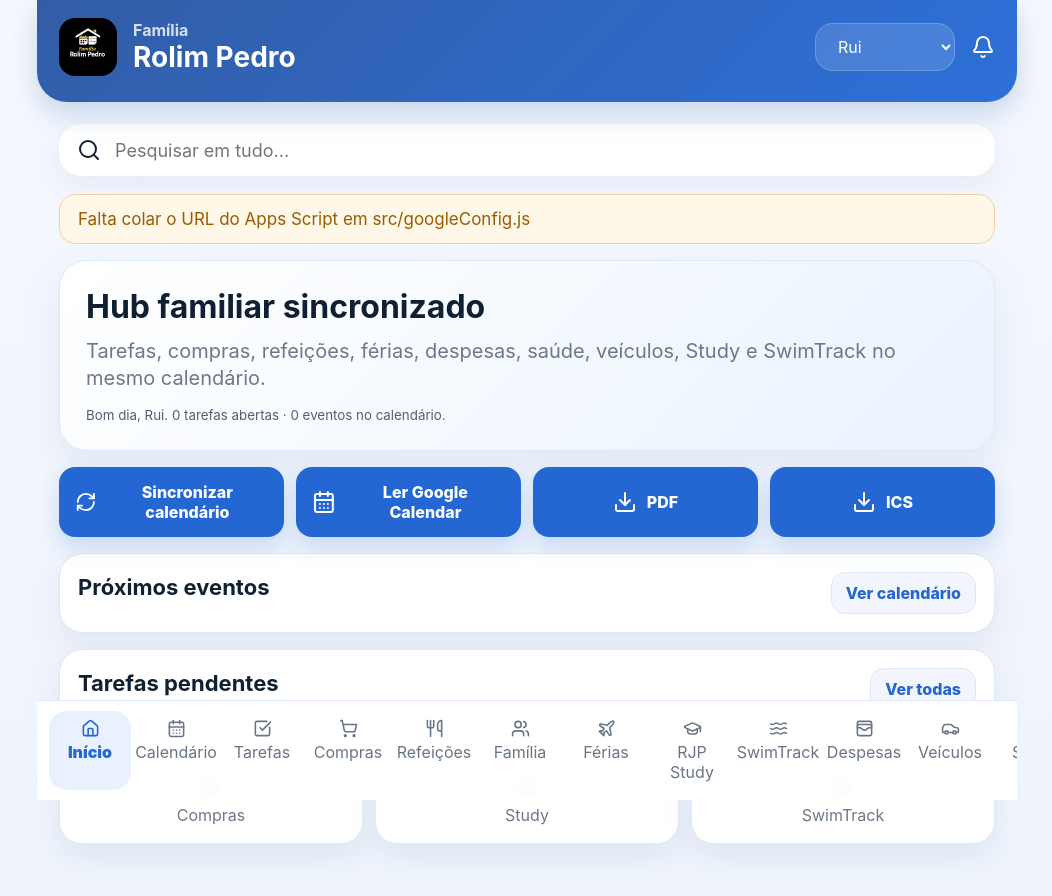
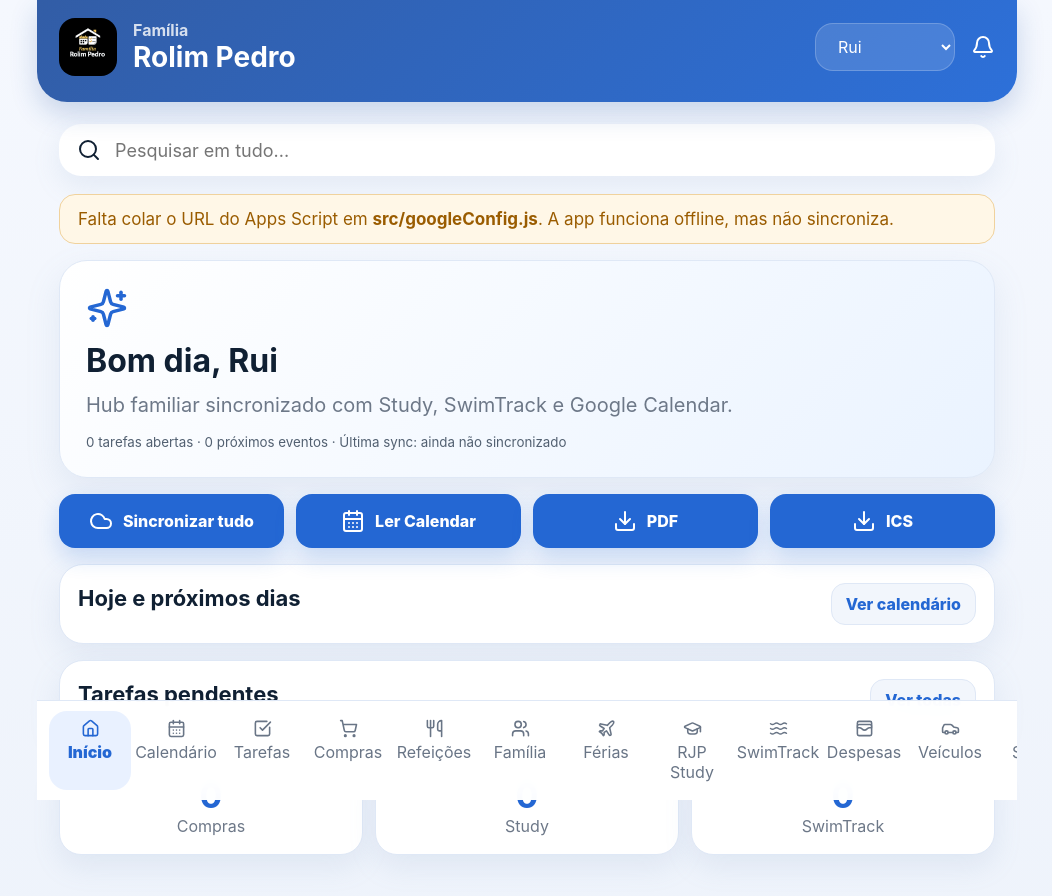
Before and after one commit to ruijpedro/Familia-Rolim-Pedro, a React (Vite) app: page / in a window 1280 px wide. Shown: the top 896 px of the page, without its empty margins (113-1165 px from the left). Built offline with nearby package versions, Linux system fonts and the light colour scheme.

Commit message:
Add files via upload

```diff
--- a/src/main.jsx
+++ b/src/main.jsx
@@ -1,29 +1,36 @@
 import React, { useEffect, useMemo, useState } from 'react'
 import { createRoot } from 'react-dom/client'
-import { Home, CheckSquare, ShoppingCart, CalendarDays, Users, Utensils, Plane, Waves, GraduationCap, Bell, Search, Plus, Download, RefreshCw, Trash2, WalletCards, Car, HeartPulse, UploadCloud } from 'lucide-react'
+import { Home, CheckSquare, ShoppingCart, CalendarDays, Users, Utensils, Plane, Waves, GraduationCap, Bell, Search, Plus, Download, RefreshCw, Trash2, WalletCards, Car, HeartPulse, UploadCloud, Settings, Cloud, Clock, Sparkles } from 'lucide-react'
 import { jsPDF } from 'jspdf'
 import { GOOGLE_SCRIPT_URL, FAMILY_MEMBERS } from './googleConfig.js'
 import './style.css'
 
 const logoUrl = `${import.meta.env.BASE_URL}logo.png`
 const membros = FAMILY_MEMBERS?.length ? FAMILY_MEMBERS : ['Rui','Gina','Constança','Lourenço']
-const emptyForm = { titulo:'', data:'', hora:'', membro:'Todos', notas:'' }
 const todayISO = () => new Date().toISOString().slice(0,10)
 const uid = () => `${Date.now()}_${Math.random().toString(16).slice(2)}`
+const emptyForm = { titulo:'', data:todayISO(), hora:'', membro:'Todos', notas:'', origem:'Família', prioridade:'Normal' }
+const STORAGE = 'frp_v30'
 
 const initial = {
-  tarefas: [], compras: [], refeicoes: [], ferias: [], despesas: [], veiculos: [], saude: [],
-  eventos: [], study: [], swim: [], syncAt: ''
+  tarefas: [], compras: [], refeicoes: [], ferias: [], despesas: [], veiculos: [], saude: [], eventos: [], study: [], swim: [],
+  syncAt: '', autoSync: true, alerts: []
 }
 
 const sections = [
   ['inicio','Início',Home], ['calendario','Calendário',CalendarDays], ['tarefas','Tarefas',CheckSquare], ['compras','Compras',ShoppingCart],
   ['refeicoes','Refeições',Utensils], ['familia','Família',Users], ['ferias','Férias',Plane], ['study','RJP Study',GraduationCap],
-  ['swim','SwimTrack',Waves], ['despesas','Despesas',WalletCards], ['veiculos','Veículos',Car], ['saude','Saúde',HeartPulse]
+  ['swim','SwimTrack',Waves], ['despesas','Despesas',WalletCards], ['veiculos','Veículos',Car], ['saude','Saúde',HeartPulse], ['definicoes','Sync',Settings]
 ]
 
-function load(){ try { return { ...initial, ...(JSON.parse(localStorage.getItem('frp_v23')||'{}')) } } catch { return initial } }
-function saveAll(next){ localStorage.setItem('frp_v23', JSON.stringify(next)); return next }
+function migrate(){
+  const keys = [STORAGE,'frp_v23','frp_v22','familia_rolim_pedro']
+  for(const k of keys){
+    try{ const raw = localStorage.getItem(k); if(raw) return {...initial, ...JSON.parse(raw)} }catch{}
+  }
+  return initial
+}
+function saveAll(next){ localStorage.setItem(STORAGE, JSON.stringify(next)); return next }
 
 async function api(action, payload={}){
   if(!GOOGLE_SCRIPT_URL) throw new Error('Falta colar o URL do Apps Script em src/googleConfig.js')
@@ -32,67 +39,66 @@ async function api(action, payload={}){
   if(!json.ok) throw new Error(json.error || 'Erro no Apps Script')
   return json
 }
-
-function toEvent(item, origem){
-  return { id:item.eventId || item.id || uid(), titulo:item.titulo || item.nome || item.destino || origem, data:item.data || item.inicio || todayISO(), hora:item.hora || '', membro:item.membro || item.resp || 'Todos', origem, notas:item.notas || item.obs || '' }
+function toEvent(item, origem='Família'){
+  return { id:item.eventId || item.id || uid(), titulo:item.titulo || item.nome || item.destino || origem, data:item.data || item.inicio || todayISO(), hora:item.hora || '', membro:item.membro || item.resp || 'Todos', origem:item.origem || origem, notas:item.notas || item.obs || '', prioridade:item.prioridade || 'Normal' }
 }
+function uniqueById(list){ const seen=new Set(); return list.filter(x=>{ const id=x.id || `${x.origem}_${x.titulo}_${x.data}_${x.hora}`; if(seen.has(id)) return false; seen.add(id); x.id=id; return true }) }
 
 function App(){
   const [tab,setTab]=useState('inicio')
-  const [data,setData]=useState(load)
+  const [data,setData]=useState(migrate)
   const [user,setUser]=useState(localStorage.getItem('frp_user') || 'Rui')
   const [msg,setMsg]=useState('')
   const [q,setQ]=useState('')
   const [busy,setBusy]=useState(false)
   const persist = next => setData(saveAll(next))
-  const flash = t => { setMsg(t); setTimeout(()=>setMsg(''),5000) }
+  const flash = t => { setMsg(t); setTimeout(()=>setMsg(''),5500) }
   const setU = u => { setUser(u); localStorage.setItem('frp_user',u) }
+
+  useEffect(()=>{ localStorage.setItem(STORAGE, JSON.stringify(data)) },[])
+  useEffect(()=>{ if(data.autoSync && GOOGLE_SCRIPT_URL){ setTimeout(()=>syncTudo(true),600) } },[])
 
   const addItem = (kind, item, addCalendar=true) => {
     const novo = { id:uid(), ...item }
-    const next = { ...data, [kind]: [novo, ...data[kind]] }
-    if(addCalendar && item.data) next.eventos = [toEvent(novo, labelOf(kind)), ...next.eventos]
-    persist(next)
-    flash('Guardado na Família')
+    const next = { ...data, [kind]: [novo, ...(data[kind]||[])] }
+    if(addCalendar && item.data) next.eventos = uniqueById([toEvent(novo, labelOf(kind)), ...next.eventos])
+    persist(next); flash('Guardado na Família')
   }
-  const removeItem = (kind,id) => persist({...data,[kind]:data[kind].filter(x=>x.id!==id)})
+  const removeItem = (kind,id) => persist({...data,[kind]:data[kind].filter(x=>x.id!==id), eventos: kind==='eventos'?data.eventos.filter(x=>x.id!==id):data.eventos})
   const toggle = (kind,id) => persist({...data,[kind]:data[kind].map(x=>x.id===id?{...x,ok:!x.ok}:x)})
 
-  const syncCalendar = async () => {
+  const syncTudo = async (silent=false) => {
+    if(busy) return
     setBusy(true)
-    try { await api('syncEvents', { events:data.eventos }); persist({...data, syncAt:new Date().toLocaleString('pt-PT')}); flash('Calendário familiar sincronizado') }
-    catch(e){ flash(e.message) } finally { setBusy(false) }
+    try{
+      const payload = { events:data.eventos, tasks:data.tarefas, compras:data.compras }
+      const r = await api('syncHub', payload)
+      const study = r.study || []
+      const swim = r.swim || []
+      const calendarEvents = r.events || []
+      const evs = uniqueById([...calendarEvents, ...study.map(x=>toEvent(x,'RJP Study')), ...swim.map(x=>toEvent(x,'SwimTrack')), ...data.eventos])
+      persist({...data, study:uniqueById([...study,...data.study]), swim:uniqueById([...swim,...data.swim]), eventos:evs, syncAt:new Date().toLocaleString('pt-PT')})
+      if(!silent) flash('Sincronização automática concluída: Família + Study + SwimTrack + Calendário')
+    }catch(e){ if(!silent) flash(e.message) }
+    finally{ setBusy(false) }
   }
-  const readCalendar = async () => {
-    setBusy(true)
-    try { const r = await api('listEvents'); persist({...data, eventos:r.events||[], syncAt:new Date().toLocaleString('pt-PT')}); flash('Google Calendar lido') }
-    catch(e){ flash(e.message) } finally { setBusy(false) }
-  }
-  const importStudy = async () => {
-    setBusy(true)
-    try { const r = await api('importStudy'); const study = r.items || []; const evs = study.map(x=>toEvent(x,'RJP Study')); persist({...data, study:[...study,...data.study], eventos:[...evs,...data.eventos]}); flash(`${study.length} itens importados da Study`) }
-    catch(e){ flash(e.message) } finally { setBusy(false) }
-  }
-  const importSwim = async () => {
-    setBusy(true)
-    try { const r = await api('importSwim'); const swim = r.items || []; const evs = swim.map(x=>toEvent(x,'SwimTrack')); persist({...data, swim:[...swim,...data.swim], eventos:[...evs,...data.eventos]}); flash(`${swim.length} itens importados do SwimTrack`) }
-    catch(e){ flash(e.message) } finally { setBusy(false) }
-  }
+  const syncCalendar = async () => { setBusy(true); try{ await api('syncEvents',{events:data.eventos}); persist({...data,syncAt:new Date().toLocaleString('pt-PT')}); flash('Calendário familiar sincronizado') } catch(e){ flash(e.message) } finally{ setBusy(false) } }
+  const readCalendar = async () => { setBusy(true); try{ const r=await api('listEvents'); persist({...data,eventos:uniqueById([...(r.events||[]),...data.eventos]),syncAt:new Date().toLocaleString('pt-PT')}); flash('Google Calendar lido') } catch(e){ flash(e.message) } finally{ setBusy(false) } }
+  const importStudy = async () => { setBusy(true); try{ const r=await api('importStudy'); const study=r.items||[]; persist({...data,study:uniqueById([...study,...data.study]),eventos:uniqueById([...study.map(x=>toEvent(x,'RJP Study')),...data.eventos])}); flash(`${study.length} itens importados da Study`) } catch(e){ flash(e.message) } finally{ setBusy(false) } }
+  const importSwim = async () => { setBusy(true); try{ const r=await api('importSwim'); const swim=r.items||[]; persist({...data,swim:uniqueById([...swim,...data.swim]),eventos:uniqueById([...swim.map(x=>toEvent(x,'SwimTrack')),...data.eventos])}); flash(`${swim.length} itens importados do SwimTrack`) } catch(e){ flash(e.message) } finally{ setBusy(false) } }
 
-  const filtered = useMemo(()=>{
-    const text = q.trim().toLowerCase(); if(!text) return null
-    return Object.entries(data).flatMap(([kind,arr])=>Array.isArray(arr)?arr.filter(x=>JSON.stringify(x).toLowerCase().includes(text)).map(x=>({...x,kind})):[])
-  },[q,data])
+  const filtered = useMemo(()=>{ const text=q.trim().toLowerCase(); if(!text) return null; return Object.entries(data).flatMap(([kind,arr])=>Array.isArray(arr)?arr.filter(x=>JSON.stringify(x).toLowerCase().includes(text)).map(x=>({...x,kind})):[]) },[q,data])
+  const proximos = useMemo(()=>data.eventos.filter(e=>e.data>=todayISO()).sort((a,b)=>(a.data+a.hora).localeCompare(b.data+b.hora)),[data.eventos])
 
   return <div className="app">
     <header className="top"><img src={logoUrl} alt="logo"/><div><b>Família</b><h1>Rolim Pedro</h1></div><select value={user} onChange={e=>setU(e.target.value)}>{membros.map(m=><option key={m}>{m}</option>)}</select><Bell/></header>
     <main>
       <div className="search"><Search/><input value={q} onChange={e=>setQ(e.target.value)} placeholder="Pesquisar em tudo..."/></div>
       {msg && <div className={msg.includes('Falta')||msg.includes('Erro')?'notice warn':'notice'}>{msg}</div>}
-      {!GOOGLE_SCRIPT_URL && <div className="notice warn">Falta colar o URL do Apps Script em src/googleConfig.js</div>}
+      {!GOOGLE_SCRIPT_URL && <div className="notice warn">Falta colar o URL do Apps Script em <b>src/googleConfig.js</b>. A app funciona offline, mas não sincroniza.</div>}
       {filtered ? <SearchResults items={filtered}/> : <>
-        {tab==='inicio' && <Inicio data={data} user={user} setTab={setTab} syncCalendar={syncCalendar} readCalendar={readCalendar} busy={busy}/>}
-        {tab==='calendario' && <Calendario data={data} addItem={addItem} removeItem={removeItem} syncCalendar={syncCalendar} readCalendar={readCalendar} busy={busy}/>}
+        {tab==='inicio' && <Inicio data={data} user={user} proximos={proximos} setTab={setTab} syncTudo={syncTudo} readCalendar={readCalendar} busy={busy}/>}
+        {tab==='calendario' && <Calendario data={data} addItem={addItem} removeItem={removeItem} syncTudo={syncTudo} syncCalendar={syncCalendar} readCalendar={readCalendar} busy={busy}/>}
         {tab==='tarefas' && <Generic title="Tarefas" kind="tarefas" data={data.tarefas} addItem={addItem} removeItem={removeItem} toggle={toggle}/>}
         {tab==='compras' && <Generic title="Compras" kind="compras" data={data.compras} addItem={addItem} removeItem={removeItem} toggle={toggle} noDate/>}
         {tab==='refeicoes' && <Generic title="Refeições" kind="refeicoes" data={data.refeicoes} addItem={addItem} removeItem={removeItem}/>}
@@ -103,27 +109,30 @@ function App(){
         {tab==='despesas' && <Generic title="Despesas" kind="despesas" data={data.despesas} addItem={addItem} removeItem={removeItem}/>}
         {tab==='veiculos' && <Generic title="Veículos" kind="veiculos" data={data.veiculos} addItem={addItem} removeItem={removeItem}/>}
         {tab==='saude' && <Generic title="Saúde" kind="saude" data={data.saude} addItem={addItem} removeItem={removeItem}/>}
+        {tab==='definicoes' && <Definicoes data={data} persist={persist} syncTudo={syncTudo} busy={busy}/>}
       </>}
     </main>
     <nav>{sections.map(([id,label,Icon])=><button key={id} className={tab===id?'active':''} onClick={()=>{setQ('');setTab(id)}}><Icon size={19}/><span>{label}</span></button>)}</nav>
   </div>
 }
 
-function labelOf(kind){ return ({tarefas:'Tarefa', compras:'Compras', refeicoes:'Refeição', ferias:'Férias', despesas:'Despesa', veiculos:'Veículo', saude:'Saúde', study:'RJP Study', swim:'SwimTrack'})[kind] || kind }
+function labelOf(kind){ return ({tarefas:'Tarefa', compras:'Compras', refeicoes:'Refeição', ferias:'Férias', despesas:'Despesa', veiculos:'Veículo', saude:'Saúde', eventos:'Família', study:'RJP Study', swim:'SwimTrack'})[kind] || kind }
 function Card({title,children,action,onClick}){return <section className="card"><div className="cardTop"><h2>{title}</h2>{action&&<button onClick={onClick}>{action}</button>}</div>{children}</section>}
-function Inicio({data,user,setTab,syncCalendar,readCalendar,busy}){return <><section className="hero"><h1>Hub familiar sincronizado</h1><p>Tarefas, compras, refeições, férias, despesas, saúde, veículos, Study e SwimTrack no mesmo calendário.</p><small>Bom dia, {user}. {data.tarefas.filter(x=>!x.ok).length} tarefas abertas · {data.eventos.length} eventos no calendário.</small></section><div className="quick"><button onClick={syncCalendar} disabled={busy}><RefreshCw/> Sincronizar calendário</button><button onClick={readCalendar} disabled={busy}><CalendarDays/> Ler Google Calendar</button><button onClick={()=>exportPDF(data)}><Download/> PDF</button><button onClick={()=>exportICS(data.eventos)}><Download/> ICS</button></div><Card title="Próximos eventos" action="Ver calendário" onClick={()=>setTab('calendario')}>{data.eventos.slice(0,4).map(e=><Event key={e.id} e={e}/>)}</Card><Card title="Tarefas pendentes" action="Ver todas" onClick={()=>setTab('tarefas')}>{data.tarefas.filter(x=>!x.ok).slice(0,4).map(t=><Item key={t.id} item={t}/>)}</Card><div className="stats"><Stat n={data.compras.filter(x=>!x.ok).length} t="Compras"/><Stat n={data.study.length} t="Study"/><Stat n={data.swim.length} t="SwimTrack"/></div></>}
+function Inicio({data,user,proximos,setTab,syncTudo,readCalendar,busy}){return <><section className="hero"><Sparkles/><h1>Bom dia, {user}</h1><p>Hub familiar sincronizado com Study, SwimTrack e Google Calendar.</p><small>{data.tarefas.filter(x=>!x.ok).length} tarefas abertas · {proximos.length} próximos eventos · Última sync: {data.syncAt || 'ainda não sincronizado'}</small></section><div className="quick"><button onClick={()=>syncTudo(false)} disabled={busy}><Cloud/> Sincronizar tudo</button><button onClick={readCalendar} disabled={busy}><CalendarDays/> Ler Calendar</button><button onClick={()=>exportPDF(data)}><Download/> PDF</button><button onClick={()=>exportICS(data.eventos)}><Download/> ICS</button></div><Card title="Hoje e próximos dias" action="Ver calendário" onClick={()=>setTab('calendario')}>{proximos.slice(0,6).map(e=><Event key={e.id} e={e}/>)}</Card><Card title="Tarefas pendentes" action="Ver todas" onClick={()=>setTab('tarefas')}>{data.tarefas.filter(x=>!x.ok).slice(0,5).map(t=><Item key={t.id} item={t}/>)}</Card><div className="stats"><Stat n={data.compras.filter(x=>!x.ok).length} t="Compras"/><Stat n={data.study.length} t="Study"/><Stat n={data.swim.length} t="SwimTrack"/></div></>}
 function Stat({n,t}){return <div className="stat"><b>{n}</b><span>{t}</span></div>}
-function Event({e,onDelete}){return <div className="item"><span className="dot"></span><div><b>{e.titulo}</b><p>{e.data||'Sem data'} {e.hora && `· ${e.hora}`} · {e.membro||'Todos'} · {e.origem||'Família'}</p></div>{onDelete&&<button className="small" onClick={onDelete}><Trash2 size={16}/></button>}</div>}
+function Event({e,onDelete}){return <div className={`item origem-${slug(e.origem)}`}><span className="dot"></span><div><b>{e.titulo}</b><p>{e.data||'Sem data'} {e.hora && `· ${e.hora}`} · {e.membro||'Todos'} · {e.origem||'Família'} · {e.prioridade||'Normal'}</p>{e.notas&&<p>{e.notas}</p>}</div>{onDelete&&<button className="small" onClick={onDelete}><Trash2 size={16}/></button>}</div>}
 function Item({item,onDelete,onToggle}){return <div className="item"><button className={item.ok?'check on':'check'} onClick={onToggle}></button><div><b className={item.ok?'done':''}>{item.titulo||item.nome||item.destino}</b><p>{item.data||'Sem data'} · {item.membro||item.resp||'Todos'} {item.notas?`· ${item.notas}`:''}</p></div>{onDelete&&<button className="small" onClick={onDelete}><Trash2 size={16}/></button>}</div>}
-function MiniForm({kind,addItem,noDate=false}){const [f,setF]=useState({...emptyForm,data:noDate?'':todayISO()}); return <form className="form" onSubmit={e=>{e.preventDefault(); if(!f.titulo.trim())return; addItem(kind,{...f,nome:f.titulo},!noDate); setF({...emptyForm,data:noDate?'':todayISO()})}}><input value={f.titulo} onChange={e=>setF({...f,titulo:e.target.value})} placeholder={`Adicionar ${labelOf(kind).toLowerCase()}`}/>{!noDate&&<input type="date" value={f.data} onChange={e=>setF({...f,data:e.target.value})}/>}<input type="time" value={f.hora} onChange={e=>setF({...f,hora:e.target.value})}/><select value={f.membro} onChange={e=>setF({...f,membro:e.target.value})}>{['Todos',...membros].map(m=><option key={m}>{m}</option>)}</select><input value={f.notas} onChange={e=>setF({...f,notas:e.target.value})} placeholder="Notas"/><button><Plus/> Guardar</button></form>}
+function MiniForm({kind,addItem,noDate=false}){const [f,setF]=useState({...emptyForm,data:noDate?'':todayISO()}); return <form className="form" onSubmit={e=>{e.preventDefault(); if(!f.titulo.trim())return; addItem(kind,{...f,nome:f.titulo},!noDate); setF({...emptyForm,data:noDate?'':todayISO()})}}><input value={f.titulo} onChange={e=>setF({...f,titulo:e.target.value})} placeholder={`Adicionar ${labelOf(kind).toLowerCase()}`}/>{!noDate&&<input type="date" value={f.data} onChange={e=>setF({...f,data:e.target.value})}/>}<input type="time" value={f.hora} onChange={e=>setF({...f,hora:e.target.value})}/><select value={f.membro} onChange={e=>setF({...f,membro:e.target.value})}>{['Todos',...membros].map(m=><option key={m}>{m}</option>)}</select><select value={f.prioridade} onChange={e=>setF({...f,prioridade:e.target.value})}>{['Baixa','Normal','Alta','Crítica'].map(p=><option key={p}>{p}</option>)}</select><input value={f.notas} onChange={e=>setF({...f,notas:e.target.value})} placeholder="Notas"/><button><Plus/> Guardar</button></form>}
 function Generic({title,kind,data,addItem,removeItem,toggle,noDate}){return <><Toolbar title={title}/><MiniForm kind={kind} addItem={addItem} noDate={noDate}/><Card title={`${data.length} registos`}>{data.map(x=><Item key={x.id} item={x} onDelete={()=>removeItem(kind,x.id)} onToggle={toggle?()=>toggle(kind,x.id):undefined}/>)}</Card></>}
-function Calendario({data,addItem,removeItem,syncCalendar,readCalendar,busy}){return <><Toolbar title="Calendário familiar"/><div className="quick"><button onClick={syncCalendar} disabled={busy}><RefreshCw/> Sincronizar</button><button onClick={readCalendar} disabled={busy}><CalendarDays/> Ler Google</button></div><MiniForm kind="eventos" addItem={(k,item)=>addItem('eventos',toEvent(item,'Família'),false)}/><Card title="Eventos familiares">{data.eventos.map(e=><Event key={e.id} e={e} onDelete={()=>removeItem('eventos',e.id)}/>)}</Card></>}
+function Calendario({data,addItem,removeItem,syncTudo,syncCalendar,readCalendar,busy}){const evs=[...data.eventos].sort((a,b)=>(a.data+a.hora).localeCompare(b.data+b.hora)); return <><Toolbar title="Calendário familiar"/><div className="quick"><button onClick={()=>syncTudo(false)} disabled={busy}><Cloud/> Sync tudo</button><button onClick={syncCalendar} disabled={busy}><RefreshCw/> Enviar</button><button onClick={readCalendar} disabled={busy}><CalendarDays/> Ler Google</button></div><MiniForm kind="eventos" addItem={(k,item)=>addItem('eventos',toEvent(item,'Família'),false)}/><Card title="Eventos familiares">{evs.map(e=><Event key={e.id} e={e} onDelete={()=>removeItem('eventos',e.id)}/>)}</Card></>}
 function Familia({data}){return <><Toolbar title="Família"/><div className="people">{membros.map(m=><div key={m}><div className="avatar">{m[0]}</div><b>{m}</b><p>{data.eventos.filter(e=>e.membro===m||e.membro==='Todos').length} eventos</p><p>{data.tarefas.filter(t=>t.membro===m||t.resp===m).length} tarefas</p></div>)}</div></>}
-function ImportPage({title,kind,icon,data,importer,removeItem,addItem,busy}){return <><Toolbar title={title}/><section className="hero smallHero">{icon}<h1>{title}</h1><p>Importa eventos e tarefas para o calendário familiar.</p></section><div className="quick"><button onClick={importer} disabled={busy}><UploadCloud/> Importar</button></div><MiniForm kind={kind} addItem={addItem}/><Card title={`${data.length} itens importados`}>{data.map(x=><Item key={x.id} item={x} onDelete={()=>removeItem(kind,x.id)}/>)}</Card></>}
+function ImportPage({title,kind,icon,data,importer,removeItem,addItem,busy}){return <><Toolbar title={title}/><section className="hero smallHero">{icon}<h1>{title}</h1><p>Agora também entra na sincronização automática. O botão fica como importação manual.</p></section><div className="quick"><button onClick={importer} disabled={busy}><UploadCloud/> Importar agora</button></div><MiniForm kind={kind} addItem={addItem}/><Card title={`${data.length} itens`}>{data.map(x=><Item key={x.id} item={x} onDelete={()=>removeItem(kind,x.id)}/>)}</Card></>}
+function Definicoes({data,persist,syncTudo,busy}){return <><Toolbar title="Sincronização"/><Card title="Estado Google"><div className="item"><Cloud/><div><b>{GOOGLE_SCRIPT_URL?'Apps Script configurado':'Apps Script por configurar'}</b><p>Última sincronização: {data.syncAt || 'sem registo'}</p></div></div><label className="switch"><input type="checkbox" checked={!!data.autoSync} onChange={e=>persist({...data,autoSync:e.target.checked})}/><span>Sincronizar automaticamente ao abrir a app</span></label></Card><div className="quick"><button onClick={()=>syncTudo(false)} disabled={busy}><RefreshCw/> Testar sincronização</button></div><Card title="O que sincroniza"><p>Calendário familiar, tarefas com data, RJP Study, SwimTrack, saúde, veículos, despesas, refeições e férias.</p></Card></>}
 function SearchResults({items}){return <Card title="Resultados da pesquisa">{items.map((x,i)=><Item key={i} item={{...x,titulo:x.titulo||x.nome||x.destino,notas:labelOf(x.kind)}} />)}</Card>}
 function Toolbar({title}){return <div className="toolbar"><h1>{title}</h1></div>}
+function slug(s='familia'){return String(s).toLowerCase().normalize('NFD').replace(/[\u0300-\u036f]/g,'').replace(/[^a-z0-9]+/g,'-')}
 function exportICS(events){ const dt=s=>(s||todayISO()).replaceAll('-',''); const body=['BEGIN:VCALENDAR','VERSION:2.0','PRODID:-//Familia Rolim Pedro//PT'].concat(events.map(e=>['BEGIN:VEVENT',`UID:${e.id}@familia-rp`,`DTSTAMP:${dt(todayISO())}T090000Z`,`DTSTART;VALUE=DATE:${dt(e.data)}`,`SUMMARY:${e.titulo}`,`DESCRIPTION:${e.origem||''} ${e.membro||''} ${e.notas||''}`,'END:VEVENT']).flat(),['END:VCALENDAR']).join('\n'); download('familia-rolim-pedro.ics',body,'text/calendar') }
-function exportPDF(data){ const doc=new jsPDF(); doc.setFontSize(18); doc.text('Família Rolim Pedro',14,18); doc.setFontSize(11); let y=32; Object.entries(data).forEach(([k,v])=>{ if(!Array.isArray(v))return; doc.text(`${labelOf(k)}: ${v.length}`,14,y); y+=8; v.slice(0,8).forEach(x=>{doc.text(`- ${x.titulo||x.nome||x.destino||''} ${x.data||''}`,18,y); y+=6; if(y>280){doc.addPage(); y=18}})}); doc.save('familia-rolim-pedro.pdf') }
+function exportPDF(data){ const doc=new jsPDF(); doc.setFontSize(18); doc.text('Família Rolim Pedro - Hub V3',14,18); doc.setFontSize(11); let y=32; Object.entries(data).forEach(([k,v])=>{ if(!Array.isArray(v))return; doc.text(`${labelOf(k)}: ${v.length}`,14,y); y+=8; v.slice(0,8).forEach(x=>{doc.text(`- ${x.titulo||x.nome||x.destino||''} ${x.data||''}`,18,y); y+=6; if(y>280){doc.addPage(); y=18}})}); doc.save('familia-rolim-pedro.pdf') }
 function download(name,text,type){ const a=document.createElement('a'); a.href=URL.createObjectURL(new Blob([text],{type})); a.download=name; a.click(); URL.revokeObjectURL(a.href) }
 
 createRoot(document.getElementById('root')).render(<App />)
```
Also changed, not shown: src/style.css, 2 other files (tests, documents, lock files or other folders).
